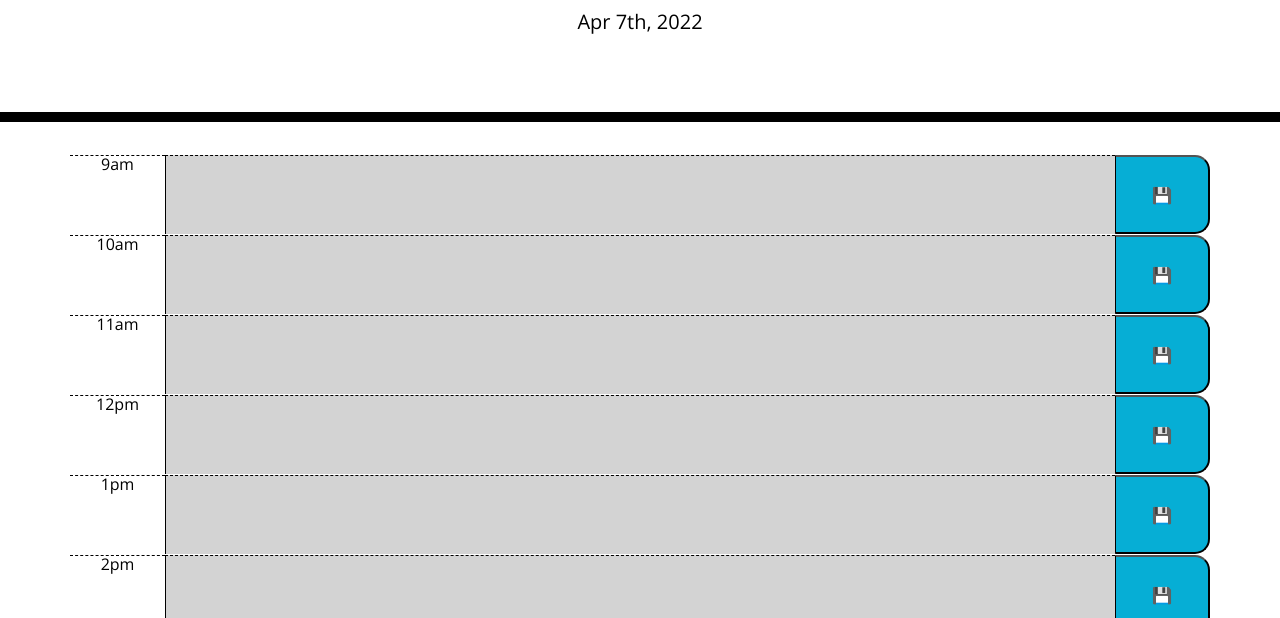
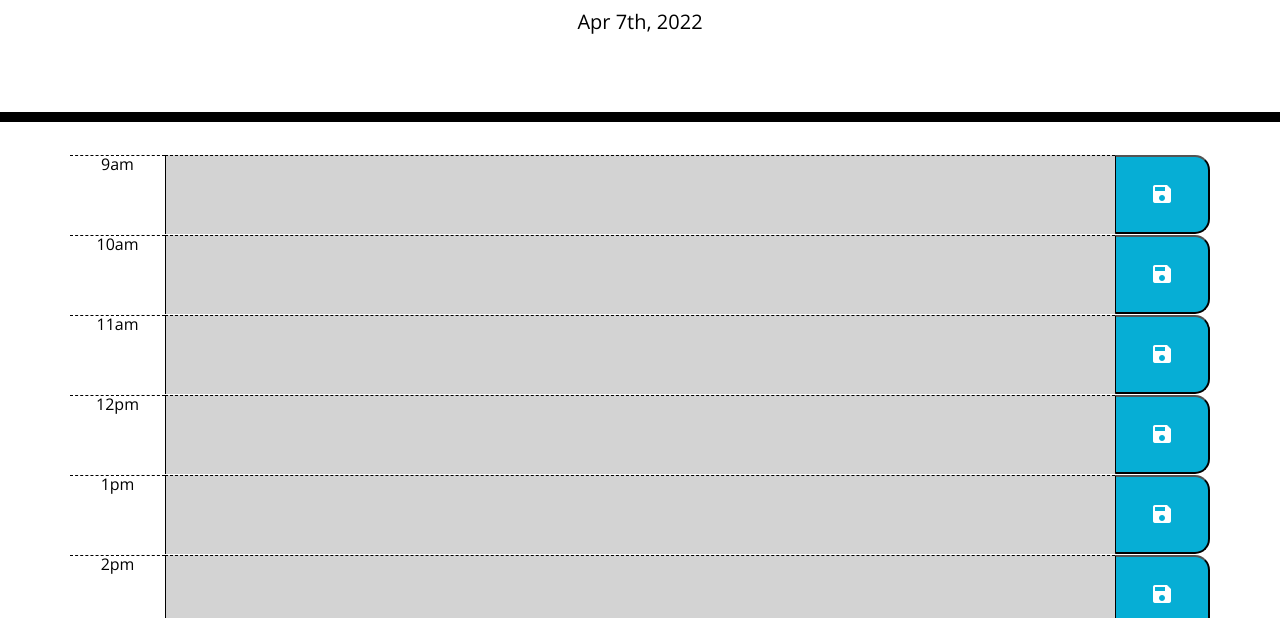
Before and after one commit to yummy314159265/homework5, a plain HTML site: page index.html in a window 1280 px wide. Shown: the part 182-800 px from the top of the page. Drawn offline with nearby package versions, Linux system fonts and the light colour scheme.

Commit message:
fixed save button

```diff
--- a/assets/js/script.js
+++ b/assets/js/script.js
@@ -27,7 +27,7 @@ const createTextAreaEl = (time) => {
     return $(`<textarea class="col-10 hour ${cls}" id=${time}-text-area>`);
 }
 
-const createSaveButton = (time) => $(`<button class="col-1 saveBtn" id=${time}-save-btn>💾</button>`);
+const createSaveButton = (time) => $(`<button class="col-1 saveBtn" id=${time}-save-btn><span class="material-icons">save</span></button>`);
 
 const populateTextArea = (id) => {
     let textArea = $(`#${id}`);
--- a/index.html
+++ b/index.html
@@ -14,6 +14,8 @@
       integrity="sha384-50oBUHEmvpQ+1lW4y57PTFmhCaXp0ML5d60M1M7uH2+nqUivzIebhndOJK28anvf"
       crossorigin="anonymous"
     />
+    <link href="https://fonts.googleapis.com/icon?family=Material+Icons"
+      rel="stylesheet">
     <link
       href="https://fonts.googleapis.com/css?family=Open+Sans&display=swap"
       rel="stylesheet"
```
